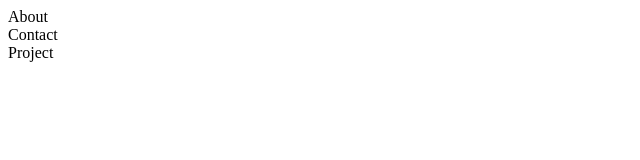
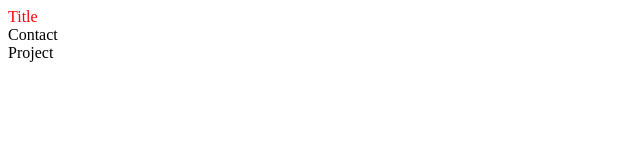
Before and after one commit to UkDopham/Portfolio, a React (Create React App) app in the folder portfolio/: page / in a window 1280 px wide. Shown: the top 160 px of the page, without its empty margins (0-640 px from the left). Built offline with nearby package versions, Linux system fonts and the light colour scheme.

Commit message:
styles setup

```diff
--- a/portfolio/package.json
+++ b/portfolio/package.json
@@ -3,6 +3,7 @@
   "version": "0.1.0",
   "private": true,
   "dependencies": {
+    "@material-ui/core": "^4.12.3",
     "@testing-library/jest-dom": "^5.11.4",
     "@testing-library/react": "^11.1.0",
     "@testing-library/user-event": "^12.1.10",
--- a/portfolio/src/components/about/about.tsx
+++ b/portfolio/src/components/about/about.tsx
@@ -1,10 +1,12 @@
-import React from "react";
+import React from 'react';
+import { Typography, Box } from '@material-ui/core';
+import { Title } from '../title/title';
 
 export const About = () => {
 
   return (
-    <main>
-      About
-    </main>
+    <Box>
+      <Title/>
+    </Box>
   );
 }
--- /dev/null
+++ b/portfolio/src/components/title/title.styles.ts
@@ -0,0 +1,5 @@
+export const styles = {
+    title : {
+        color : '#ff0000'
+    }
+}
--- /dev/null
+++ b/portfolio/src/components/title/title.tsx
@@ -0,0 +1,12 @@
+import React from 'react';
+import { Box } from '@material-ui/core';
+import {styles} from './title.styles';
+
+export const Title = () => {
+
+  return (
+    <Box style={styles.title}>
+      Title
+    </Box>
+  );
+}
--- a/portfolio/tsconfig.json
+++ b/portfolio/tsconfig.json
@@ -16,6 +16,9 @@
     "module": "esnext",
     "moduleResolution": "node",
     "resolveJsonModule": true,
+    "noImplicitAny": true,
+    "noImplicitThis": true,
+    "strictNullChecks": true,
     "isolatedModules": true,
     "noEmit": true,
     "jsx": "react-jsx"
```
Also changed, not shown: 1 other file (tests, documents, lock files or other folders).
